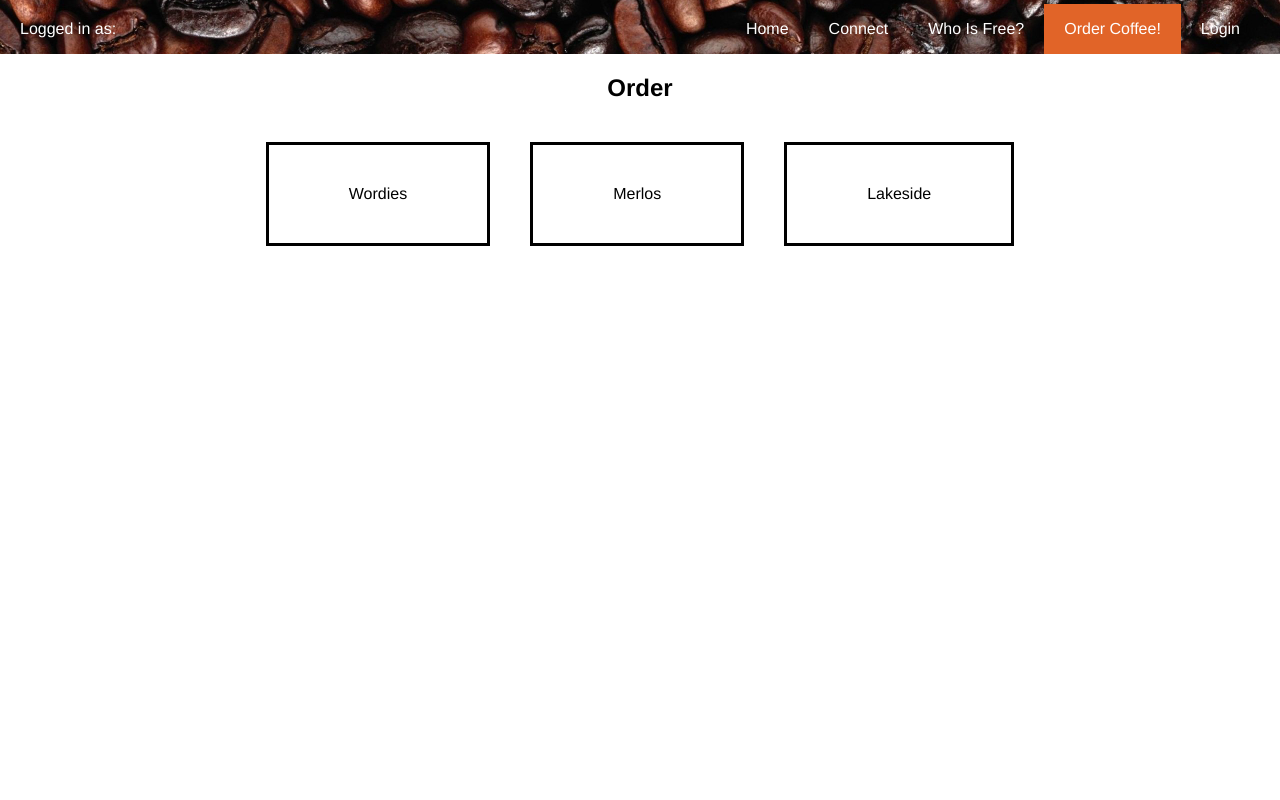
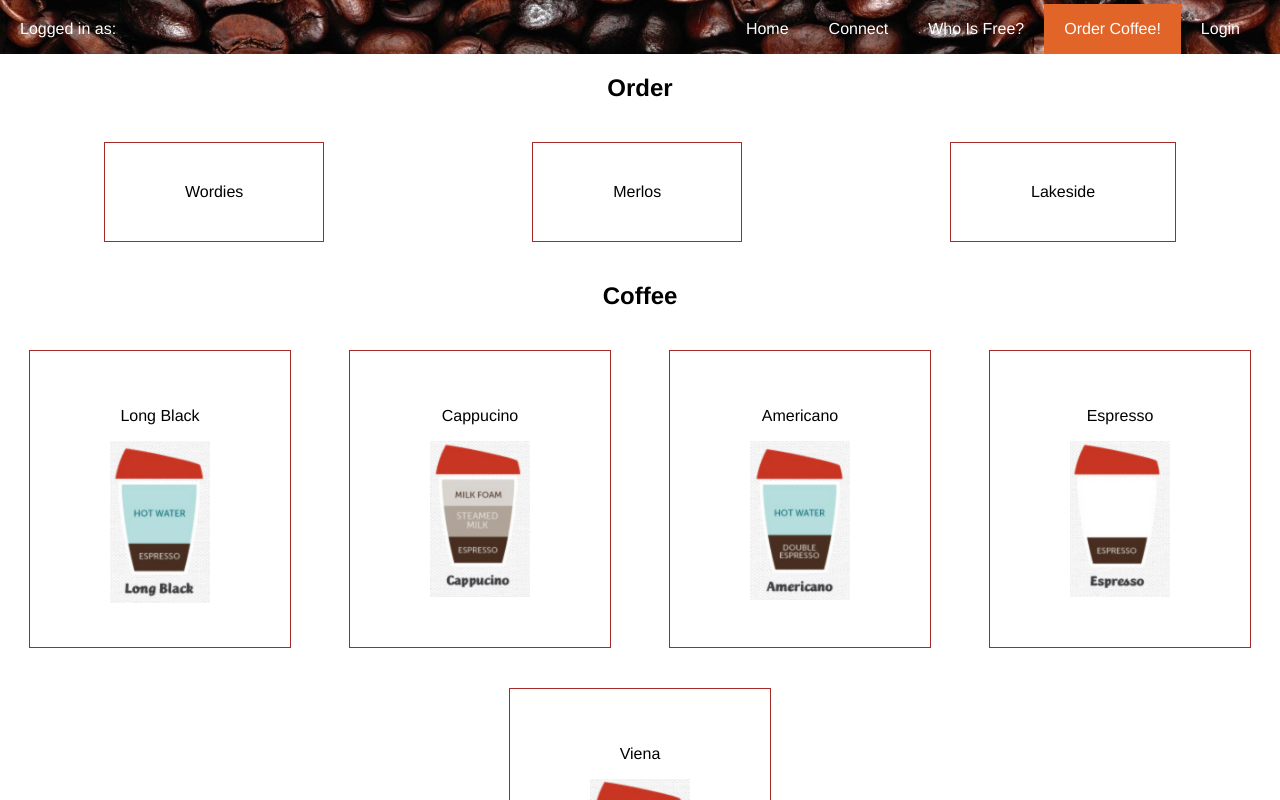
Before and after one commit to r-portas/tanda-2017, a React (Create React App) app: page /get in a window 1280 px wide. Shown: the part 340-1140 px from the top of the page. Before the commit the page ends 800 px from the top, so only its background shows below. Built offline with nearby package versions, Linux system fonts and the light colour scheme.

Commit message:
Worked on orders

```diff
--- a/src/components/Order.css
+++ b/src/components/Order.css
@@ -1,9 +1,15 @@
 .Order-shop {
 	margin: 20px;
 	padding: 40px 80px;
-	border-style: solid;
+	border: solid 1px brown;
 }
 
 .Order-shop-container {
 	display: flex;
+    flex-wrap: wrap;
+    justify-content: space-around;
 }
+
+.Order-coffee-image {
+    width: 100px;
+}
--- a/src/components/Order.js
+++ b/src/components/Order.js
@@ -1,4 +1,10 @@
 import React, { Component } from "react";
+
+import longBlack from "../imgs/coffee/Long Black.png";
+import cap from "../imgs/coffee/Cappucino.png";
+import amer from "../imgs/coffee/Americano.png";
+import espr from "../imgs/coffee/Espresso.png";
+import viena from "../imgs/coffee/Viena.png";
 
 import "./Order.css";
 
@@ -18,16 +24,49 @@ class Order extends Component {
 				{
 					name: "Lakeside"
 				}
-			]
+      ],
+      coffee: [
+        {
+          name: "Long Black",
+          img: longBlack
+        },
+        {
+          name: "Cappucino",
+          img: cap
+        },
+        {
+          name: "Americano",
+          img: amer
+        },
+        {
+          name: "Espresso",
+          img: espr
+        },
+        {
+          name: "Viena",
+          img: viena
+        },
+
+      ]
     };
 
 		this.renderShops = this.renderShops.bind(this);
+    this.renderCoffee = this.renderCoffee.bind(this);
 
   }
 
   renderShops() {
     return this.state.shops.map((shop) => {
       return <div className="Order-shop">{shop.name}</div>
+    });
+  }
+
+  renderCoffee() {
+    return this.state.coffee.map((coffee) => {
+      return <div className="Order-shop">
+        <p>{coffee.name}</p>
+        <img className="Order-coffee-image" src={coffee.img}/>
+      </div>
     });
   }
 
@@ -39,6 +78,11 @@ class Order extends Component {
 					{ this.renderShops() }
 				</div>
 
+        <h2>Coffee</h2>
+				<div className="Order-shop-container">
+					{ this.renderCoffee() }
+				</div>
+
       </div>
     );
   }
```
